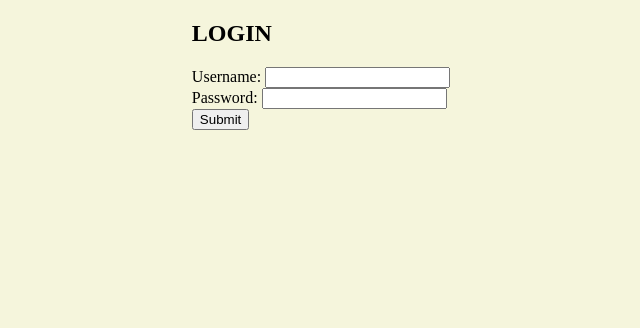
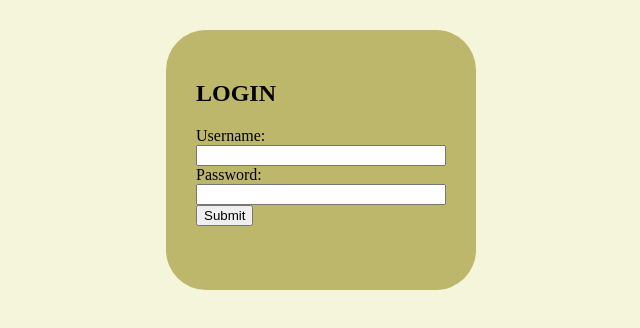
Before and after one commit to vespinozagallegos/DEMO-M3-C10-ReactForms, a React (Vite) app in the folder Clase 10 React Forms/: page / in a window 1280 px wide. Shown: the top 328 px of the page, without its empty margins (319-959 px from the left). Built offline with nearby package versions, Linux system fonts and the light colour scheme.

Commit message:
Se agregaron estilos

```diff
--- a/Clase 10 React Forms/src/App.jsx
+++ b/Clase 10 React Forms/src/App.jsx
@@ -1,12 +1,11 @@
 import styles from './App.module.css'
-console.log(styles);
 
 
 function App() {
 
   return (
-    <form>
-      <h2>LOGIN</h2>
+    <form className={styles.container}>
+      <h2 >LOGIN</h2>
       <div>
         <label>Username: </label>
         <input />
--- a/Clase 10 React Forms/src/App.module.css
+++ b/Clase 10 React Forms/src/App.module.css
@@ -13,14 +13,18 @@ body {
 
   }
 
-  .title {
-    font-weight: 600;
-    font-size: x-large;
-    color:darkgreen;
+.container {
+    background-color: darkkhaki;
+    width: 250px;
+    height: 200px;
+    border-radius: 40px;
+
+    padding: 30px;
+    margin: 30px
+}
+
+h2, div {
     display: flex;
-    align-items: center;
-  }
-
-  .subtitle {
-    color: brown;
-  }
+    flex-direction: column;
+    justify-content: center;
+}
```
